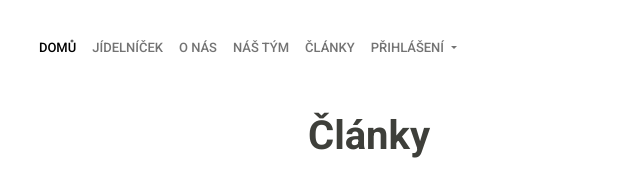
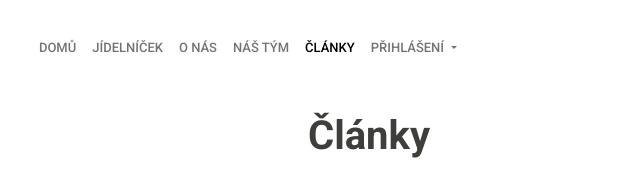
Before and after one commit to steprooauh/Opakovaci-projekt_ostro_2B, a plain HTML site: page 5.html in a window 1280 px wide. Shown: the top 181 px of the page, 271-911 px from the left. Drawn offline with nearby package versions, Linux system fonts and the light colour scheme.

Commit message:
commit_novyukol2

```diff
--- a/5.html
+++ b/5.html
@@ -50,7 +50,7 @@
             <div class="collapse navbar-collapse" id="navbarSupportedContent" style="margin-left: 40px;">
                 <ul class="navbar-nav me-auto mb-2 mb-lg-0">
                     <li class="nav-item">
-                        <a class="nav-link active" aria-current="page" href="index.html">Domů</a>
+                        <a class="nav-link" aria-current="page" href="index.html">Domů</a>
                     </li>
                     <li class="nav-item">
                         <a class="nav-link" href="2.html">Jídelníček</a>
@@ -62,7 +62,7 @@
                         <a class="nav-link" href="4.html">Náš tým</a>
                     </li>
                     <li class="nav-item">
-                        <a class="nav-link" href="5.html">Články</a>
+                        <a class="nav-link active" href="5.html">Články</a>
                     </li>
                     <li class="nav-item dropdown">
                         <a class="nav-link dropdown-toggle" href="#" role="button" data-bs-toggle="dropdown"
```
